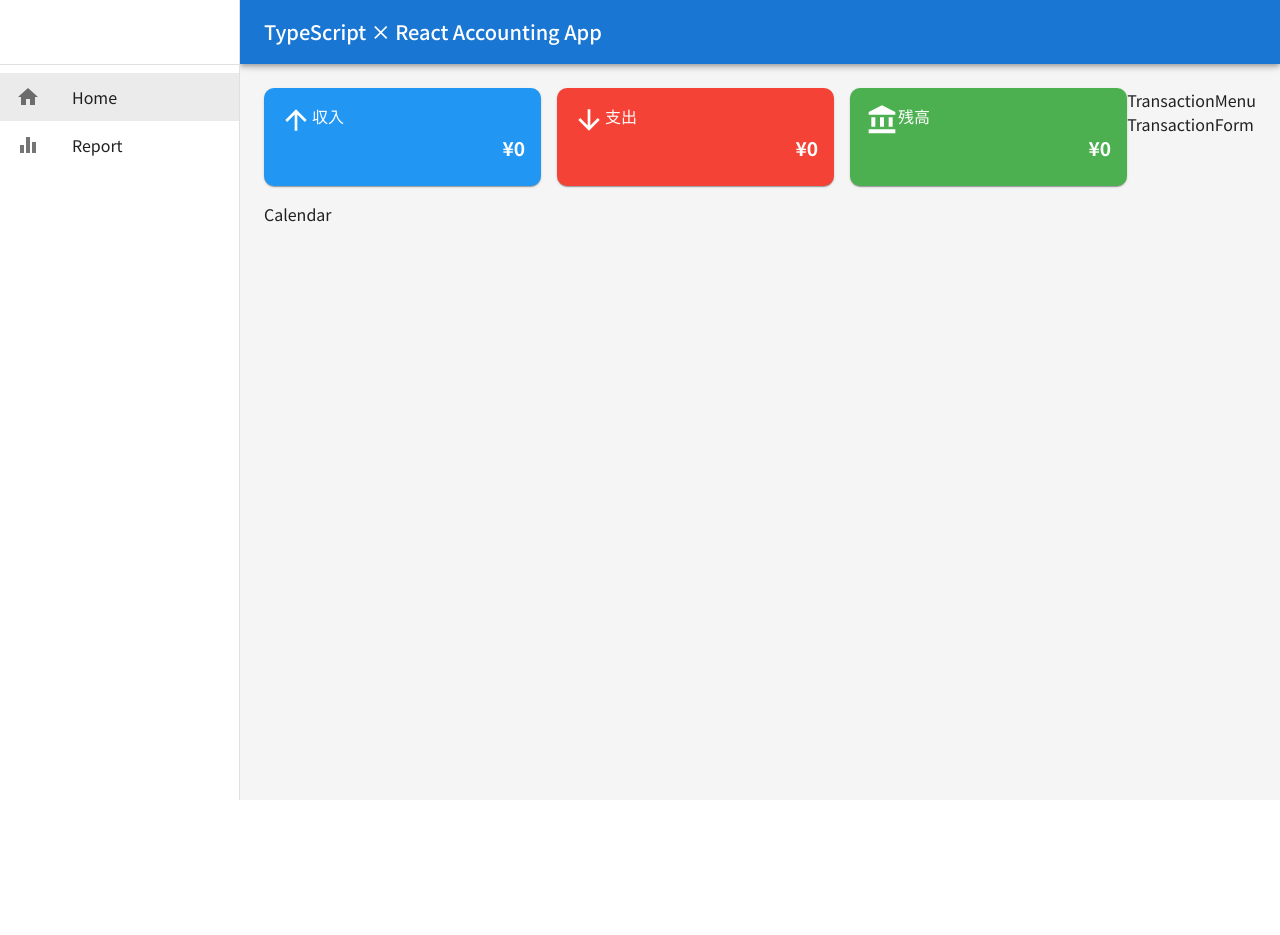
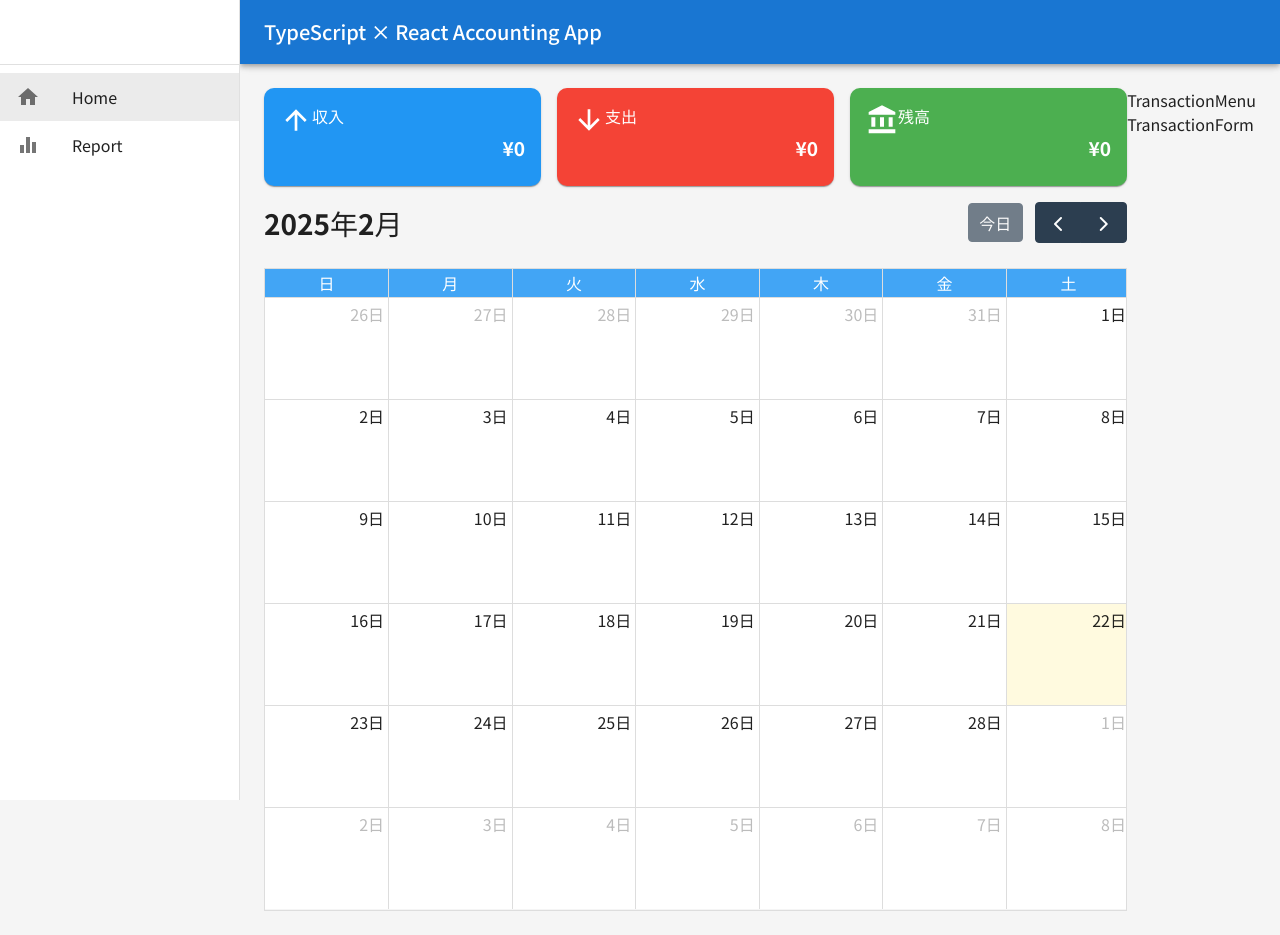
Before and after one commit to Ashunar0/Accounting-app, a React (Vite) app: page / in a window 1280 px wide. Before the commit the page ends 800 px from the top, so only its background shows below. Built offline with nearby package versions, Linux system fonts and the light colour scheme; no server answers; the database is empty.

Commit message:
Implemented a function to calculate daily income and expenditure and display it on a calendar.

```diff
--- a/package.json
+++ b/package.json
@@ -12,6 +12,8 @@
   "dependencies": {
     "@emotion/react": "^11.14.0",
     "@emotion/styled": "^11.14.0",
+    "@fullcalendar/core": "^6.1.15",
+    "@fullcalendar/daygrid": "^6.1.15",
     "@fullcalendar/react": "^6.1.15",
     "@mui/icons-material": "^6.4.5",
     "@mui/material": "^6.4.5",
--- a/src/App.tsx
+++ b/src/App.tsx
@@ -44,7 +44,7 @@ const App = () => {
           } as Transaction; //型アサーション
         });
 
-        console.log(transactionsData);
+        //console.log(transactionsData);
         setTransactions(transactionsData);
       } catch (err) {
         //error handling
@@ -65,7 +65,7 @@ const App = () => {
   const monthlyTransactions = transactions.filter((transaction) => {
     return transaction.date.startsWith(currentMonth);
   });
-  console.log(monthlyTransactions);
+  //console.log(monthlyTransactions);
 
   return (
     <ThemeProvider theme={theme}>
--- /dev/null
+++ b/src/Calendar.css
@@ -0,0 +1,42 @@
+/* aタグ */
+.fc-h-event {
+  background-color: transparent;
+  border: none;
+  text-align: right;
+  pointer-events: none; /* ポインターイベントを無視する */
+}
+
+/* カレンダーの背景色設定 */
+.fc-daygrid-body,
+.fc-day {
+  background-color: white; /* 背景色を白に設定 */
+}
+
+.fc-col-header-cell {
+  background-color: #42a5f5;
+  color: white; /* ヘッダーのテキスト色を白に設定 */
+}
+
+.fc .fc-daygrid-day-frame {
+  height: 100%;
+  min-height: 100px;
+}
+
+/* カスタムイベントの見た目ここから */
+.money {
+  white-space: nowrap; /* テキストを折り返さない */
+  overflow: hidden; /* はみ出したテキストを隠す */
+  text-overflow: ellipsis; /* はみ出したテキストの代わりに省略記号を表示 */
+}
+
+#event-income {
+  color: #2196f3;
+}
+
+#event-outgo {
+  color: #f44336;
+}
+
+#event-balance {
+  color: #4caf50;
+}
--- a/src/components/Calendar.tsx
+++ b/src/components/Calendar.tsx
@@ -1,5 +1,81 @@
-const Calendar = () => {
-  return <div>Calendar</div>;
+import FullCalendar from "@fullcalendar/react";
+import dayGridPlugin from "@fullcalendar/daygrid";
+import jalocale from "@fullcalendar/core/locales/ja";
+import "../Calendar.css";
+import { EventContentArg } from "@fullcalendar/core/index.js";
+import { calculateDailyBalances } from "../utils/financeCalculations";
+import { Balance, CalenderContent, Transaction } from "../types";
+import { create } from "@mui/material/styles/createTransitions";
+import { formatCurrency } from "../utils/formating";
+
+interface Calendarprops {
+  monthlyTransactions: Transaction[];
+}
+
+const Calendar = ({ monthlyTransactions }: Calendarprops) => {
+  // const events = [
+  //   {
+  //     title: "event 1",
+  //     start: "2025-02-21",
+  //     income: 300,
+  //     outgo: 200,
+  //     balance: 100,
+  //   },
+  // ];
+
+  //日ごとの収支を計算して、オブジェクトを作成
+  const dailyBalance = calculateDailyBalances(monthlyTransactions);
+  //console.log(dailyBalance);
+
+  //カレンダーに反映させるためにeventsオブジェクトを作成する関数
+  const createCalendarEvents = (
+    dailyBalance: Record<string, Balance>
+  ): CalenderContent[] => {
+    //obuject.keysでオブジェクトのキーを配列として取得し、mapで展開、eventsオブジェクトを作成
+    return Object.keys(dailyBalance).map((date) => {
+      const { income, outgo, balance } = dailyBalance[date]; //eventsオブジェクトのプロパティ
+      return {
+        start: date,
+        income: formatCurrency(income),
+        outgo: formatCurrency(outgo),
+        balance: formatCurrency(balance),
+      };
+    });
+  };
+
+  //eventオブジェクトを作成
+  const calendarEvent = createCalendarEvents(dailyBalance);
+  //console.log(calendarEvent);
+
+  //カレンダーに表示するコンテンツを作成
+  const renderEventContent = (eventInfo: EventContentArg) => {
+    //console.log(eventInfo);
+    return (
+      <div>
+        <div className="money" id="event-income">
+          {eventInfo.event.extendedProps.income}
+        </div>
+
+        <div className="money" id="event-outgo">
+          {eventInfo.event.extendedProps.outgo}
+        </div>
+
+        <div className="money" id="event-balance">
+          {eventInfo.event.extendedProps.balance}
+        </div>
+      </div>
+    );
+  };
+
+  return (
+    <FullCalendar
+      locale={jalocale}
+      plugins={[dayGridPlugin]}
+      initialView="dayGridMonth"
+      events={calendarEvent}
+      eventContent={renderEventContent}
+    />
+  );
 };
 
 export default Calendar;
--- a/src/components/MonthlySummary.tsx
+++ b/src/components/MonthlySummary.tsx
@@ -10,7 +10,7 @@ interface MonthlySummaryprops {
 }
 
 const MonthlySummary = ({ monthlyTransactions }: MonthlySummaryprops) => {
-  console.log(monthlyTransactions);
+  //console.log(monthlyTransactions);
 
   const { income, outgo, balance } = financeCalculations(monthlyTransactions);
 
--- a/src/sections/Home.tsx
+++ b/src/sections/Home.tsx
@@ -15,7 +15,7 @@ const Home = ({ monthlyTransactions }: Homeprops) => {
       {/* left side content */}
       <Box sx={{ flexGrow: 1 }}>
         <MonthlySummary monthlyTransactions={monthlyTransactions} />
-        <Calendar />
+        <Calendar monthlyTransactions={monthlyTransactions} />
       </Box>
 
       {/* right side content */}
--- a/src/utils/financeCalculations.ts
+++ b/src/utils/financeCalculations.ts
@@ -8,6 +8,7 @@ export const financeCalculations = (transactions: Transaction[]): Balance => {
       } else {
         acc.outgo += transaction.amount;
       }
+
       acc.balance = acc.income - acc.outgo;
 
       return acc;
@@ -19,3 +20,27 @@ export const financeCalculations = (transactions: Transaction[]): Balance => {
     }
   );
 };
+
+//日付ごとの収支を計算する関数
+export const calculateDailyBalances = (
+  transactions: Transaction[]
+): Record<string, Balance> => {
+  return transactions.reduce<Record<string, Balance>>((acc, transaction) => {
+    const date = transaction.date;
+
+    if (!acc[date]) {
+      acc[date] = { income: 0, outgo: 0, balance: 0 };
+    }
+
+    if (transaction.type === "income") {
+      acc[date].income += transaction.amount;
+    } else {
+      acc[date].outgo += transaction.amount;
+    }
+
+    //収支を計算
+    acc[date].balance = acc[date].income - acc[date].outgo;
+
+    return acc;
+  }, {});
+};
--- a/src/utils/formating.ts
+++ b/src/utils/formating.ts
@@ -1,5 +1,11 @@
 import { format } from "date-fns/fp";
 
+//日付をフォーマットする関数
 export const formatMonth = (date: string): string => {
   return format(date, "yyyy-MM");
 };
+
+//金額をフォーマットする関数
+export const formatCurrency = (amount: number): string => {
+  return amount.toLocaleString("ja-JP");
+};
```
Also changed, not shown: src/types/index.ts (+7 -0 lines), 1 other file (tests, documents, lock files or other folders).
